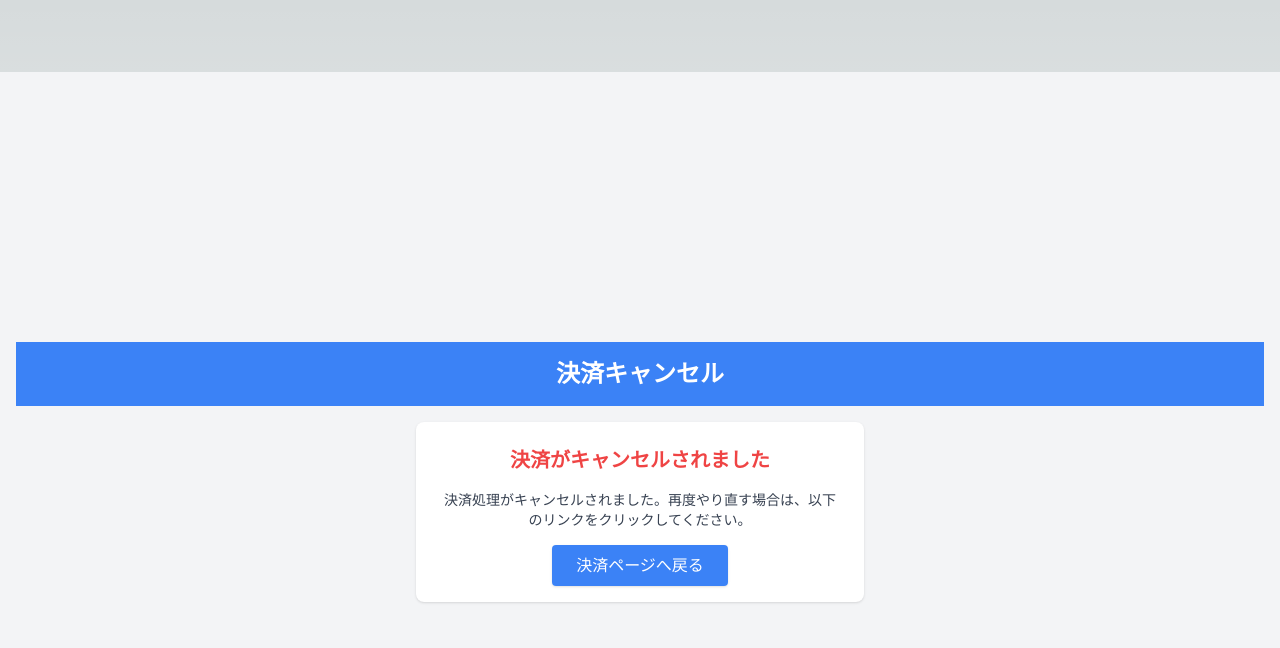
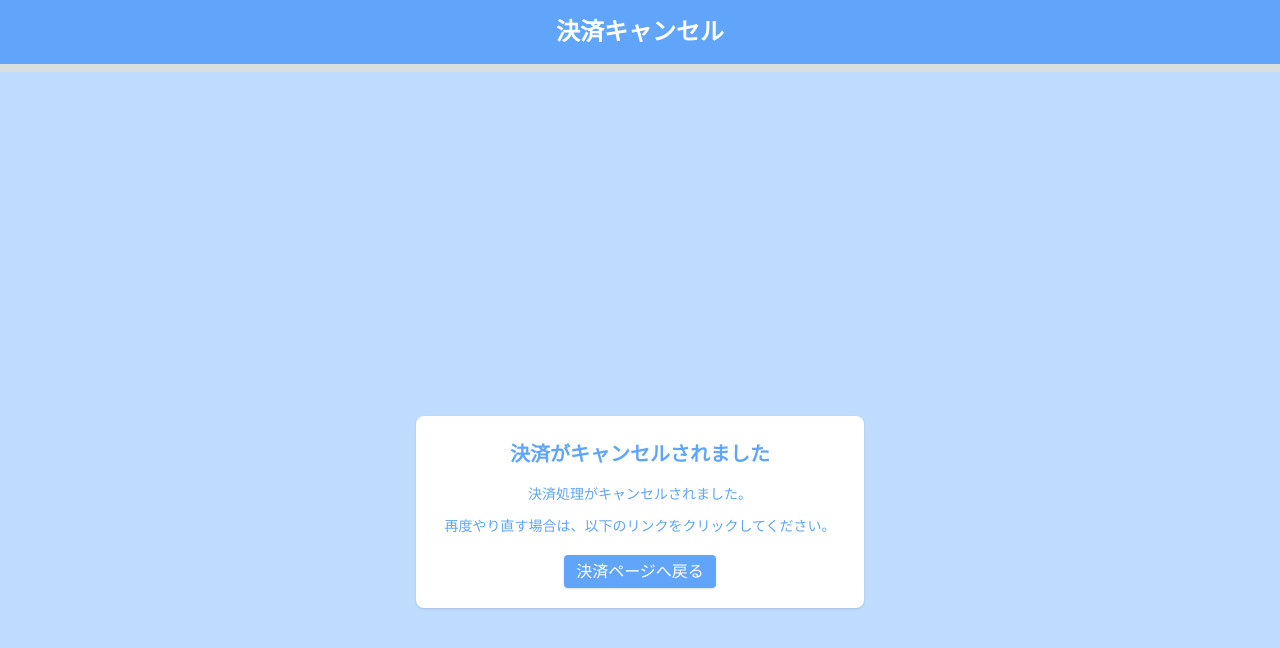
Before and after one commit to ms-engineer-bc24-10/Section_9_team_B, a Next.js app in the folder frontend/: page /payment/cancel in a window 1280 px wide. Shown: the top 648 px of the page. Built offline with nearby package versions, Linux system fonts and the light colour scheme.

Commit message:
fix:72簡易的にデザインしてます（後ほど付け足します）

```diff
--- a/frontend/src/app/auth/signup/page.tsx
+++ b/frontend/src/app/auth/signup/page.tsx
@@ -102,7 +102,7 @@ export default function SignUpPage() {
               type="text"
               id="username"
               placeholder="ユーザー名を入力"
-              className="mt-1 block w-full rounded border-2 border-blue-300 shadow-sm focus:border-blue-500 focus:ring focus:ring-blue-200 relative -top-10"
+              className="mt-1 block w-full rounded border-2 border-blue-300 shadow-sm focus:border-blue-400 focus:ring focus:ring-blue-200 relative -top-10"
               value={username}
               onChange={(e) => setUsername(e.target.value)}
               required
@@ -171,7 +171,7 @@ export default function SignUpPage() {
           {/* 登録ボタン */}
           <button
             type="submit"
-            className="w-full bg-blue-300 text-white py-2 rounded shadow hover:bg-blue-600 transition disabled:opacity-50"
+            className="w-full bg-blue-300 text-white py-2 rounded shadow hover:bg-blue-400 transition disabled:opacity-50"
             disabled={loading}
           >
             {loading ? 'Processing...' : '登録'}
--- a/frontend/src/app/home/page.tsx
+++ b/frontend/src/app/home/page.tsx
@@ -123,7 +123,7 @@ export default function HomePage() {
                 id="email"
                 value={email}
                 onChange={(e) => setEmail(e.target.value)}
-                className="mt-1 block w-full rounded  border-gray-300  shadow-sm focus:border-blue-500 focus:ring focus:ring-blue-200 border-2 border-blue-300"
+                className="mt-1 block w-full rounded  border-blue-300  shadow-sm focus:border-blue-500 focus:ring focus:ring-blue-200 border-2 border-blue-300"
                 required
               />
             </div>
@@ -139,7 +139,7 @@ export default function HomePage() {
                 id="password"
                 value={password}
                 onChange={(e) => setPassword(e.target.value)}
-                className="mt-1 block w-full rounded border-gray-300 shadow-sm focus:border-blue-500 focus:ring focus:ring-blue-200 border-2 border-blue-300"
+                className="mt-1 block w-full rounded border-blue-300 shadow-sm focus:border-blue-500 focus:ring focus:ring-blue-200 border-2 border-blue-300"
                 required
               />
             </div>
--- a/frontend/src/app/payment/cancel/page.tsx
+++ b/frontend/src/app/payment/cancel/page.tsx
@@ -1,37 +1,30 @@
-// const CancelPage: React.FC = () => {
-// return (
-// <div style={{ textAlign: 'center', marginTop: '50px' }}>
-// <h1>支払いがキャンセルされました。</h1>
-// <p>もう一度お試しください。</p>
-// </div>
-// );
-// };
-
-// export default CancelPage;
-
 import Link from 'next/link';
 
 export default function CancelPage() {
   return (
-    <div className="min-h-screen flex flex-col items-center justify-center bg-gray-100 p-4">
+    <div className="min-h-screen flex flex-col items-center justify-center bg-blue-200">
       {/* ヘッダー */}
-      <header className="w-full bg-blue-500 text-white py-4 text-center">
+      <header className="fixed top-0 left-0 w-full bg-blue-400 text-white items-start py-4 text-center">
         <h1 className="text-2xl font-bold">決済キャンセル</h1>
       </header>
 
       {/* メインコンテンツ */}
-      <main className="w-full max-w-md bg-white shadow rounded-lg p-6 mt-4 text-center">
-        <h2 className="text-xl font-bold text-red-500 mb-4">
+      <main className="w-full max-w-md bg-white shadow rounded-lg p-6 mt-20 text-center">
+        <h2 className="text-xl font-bold text-blue-400 mb-4">
           決済がキャンセルされました
         </h2>
-        <p className="text-sm text-gray-700 mb-6">
-          決済処理がキャンセルされました。再度やり直す場合は、以下のリンクをクリックしてください。
+        <p className="text-sm text-blue-400 mb-3">
+          決済処理がキャンセルされました。
+        </p>
+
+        <p className="text-sm text-blue-400 mb-6">
+          再度やり直す場合は、以下のリンクをクリックしてください。
         </p>
 
         {/* 再試行ボタン */}
         <Link
           href="/payment"
-          className="px-6 py-3 bg-blue-500 text-white rounded shadow hover:bg-blue-600 transition"
+          className="px-3 py-2 bg-blue-400 text-white rounded shadow hover:bg-blue-600 transition"
         >
           決済ページへ戻る
         </Link>
```
